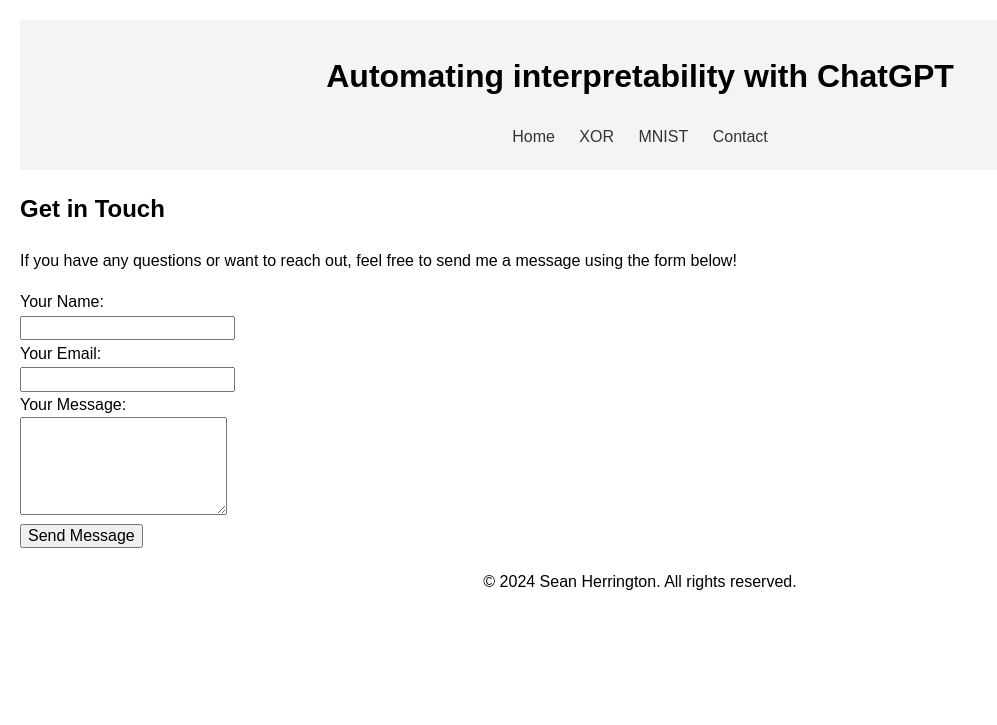
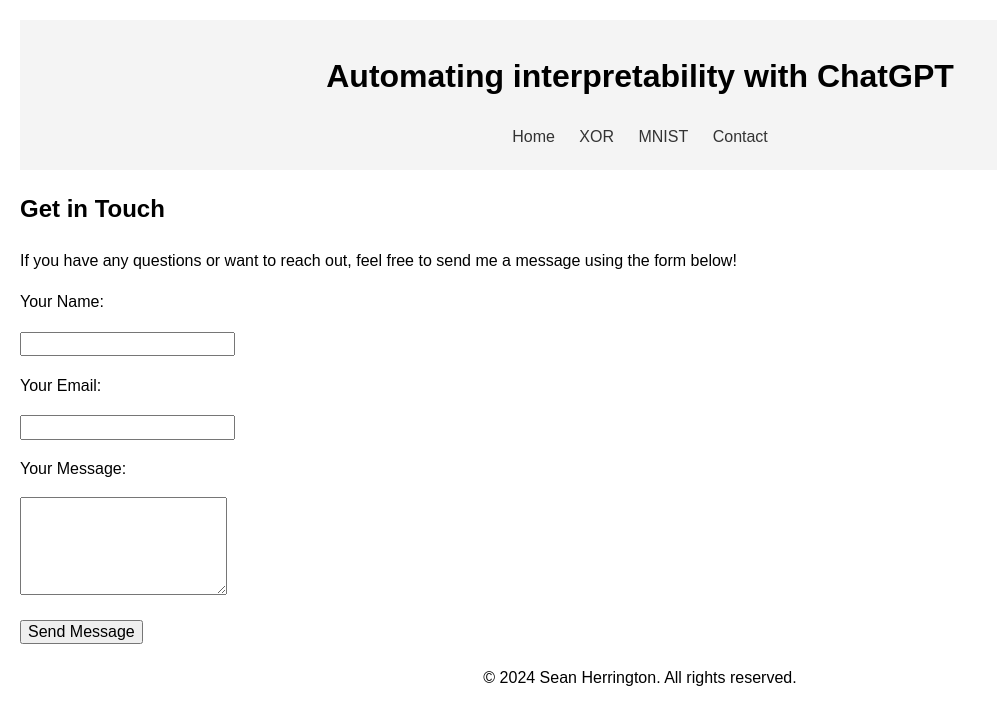
Before and after one commit to Arkleseisure/Arkleseisure.github.io, a Jekyll site: the page built from contact.html, in a window 1280 px wide. Shown: the top 725 px of the page, without its empty margins (0-997 px from the left). Built offline with Jekyll 4.4.1, drawn with Linux system fonts in a browser that asks for light colours.

Commit message:
Update contact.html

```diff
--- a/contact.html
+++ b/contact.html
@@ -8,14 +8,14 @@
 <p>If you have any questions or want to reach out, feel free to send me a message using the form below!</p>
 
 <form action="mailto:hughsean.herrington@gmail.com" method="post" enctype="text/plain">
-    <label for="name">Your Name:</label><br>
-    <input type="text" id="name" name="name" required><br>
+    <label for="name">Your Name:</label><p>
+    <input type="text" id="name" name="name" required><p>
 
-    <label for="email">Your Email:</label><br>
-    <input type="email" id="email" name="email" required><br>
+    <label for="email">Your Email:</label><p>
+    <input type="email" id="email" name="email" required><p>
 
-    <label for="message">Your Message:</label><br>
-    <textarea id="message" name="message" rows="5" required></textarea><br>
+    <label for="message">Your Message:</label><p>
+    <textarea id="message" name="message" rows="5" required></textarea><p>
 
     <input type="submit" value="Send Message">
 </form>
```
